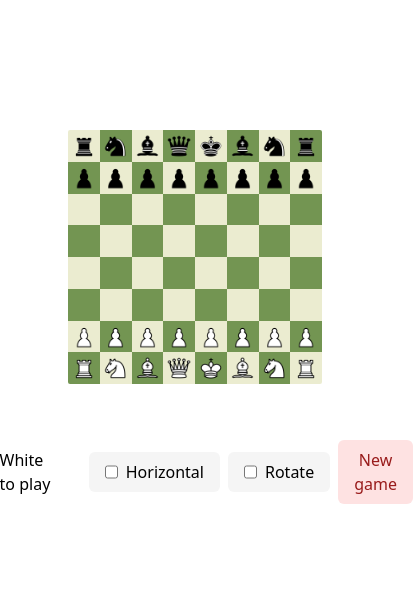
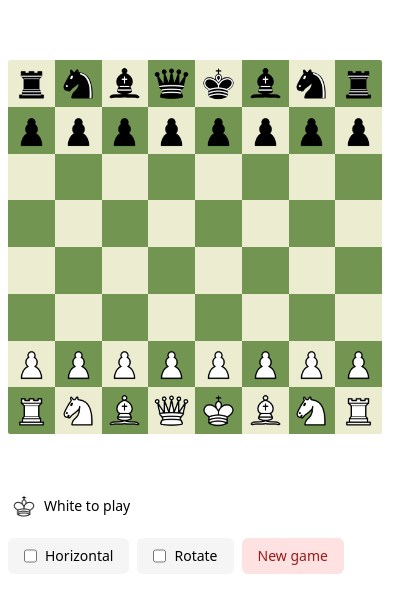
Before and after one commit to arthaud-proust/dev.arthaud.chess, a Vue app: page / in a window 390 px wide. Shown: the part 105-718 px from the top of the page, 413 px wide, since content can reach past the window. Built offline with nearby package versions, Linux system fonts and the light colour scheme.

Commit message:
📱 Responsive

```diff
--- a/src/App.vue
+++ b/src/App.vue
@@ -1,9 +1,8 @@
 <template>
   <div class="w-full h-dvh flex items-center justify-center">
-    <div :style="{height: '100vmin', width: '100vmin'}" class="mx-auto flex flex-col items-center justify-center p-2 md:p-4 lg:p-8">
-      <div class="w-fit h-full flex flex-col items-center gap-4 justify-center">
+    <div class="w-full max-w-3xl p-2 md:p-4 lg:p-8 h-full flex flex-col items-center gap-4 justify-center">
       <Board
-          class="flex-1 aspect-square"
+        class="aspect-square w-full"
         :snapshot="game.snapshot"
         :activePosition="moveHandler.origin"
         :horizontal="horizontal"
@@ -13,7 +12,7 @@
 
       <div class="w-full flex gap-8 justify-between h-6">
         <div class="flex items-center">
-            <span v-if="game.blackPoints" class="mr-2 font-bold text-sm">+{{ game.blackPoints }}</span>
+          <span v-if="game.blackPoints" class="mr-2 text-sm text-neutral-500 font-medium">+{{ game.blackPoints }}</span>
           <BoardPiece
             v-for="piece in game.eatenBlackPieces" :piece="piece"
             class="h-full -mr-2"
@@ -27,11 +26,11 @@
               class="h-full -ml-2"
             />
           </div>
-            <span v-if="game.whitePoints" class="ml-2 font-bold text-sm">+{{ game.whitePoints }}</span>
+          <span v-if="game.whitePoints" class="ml-2 text-sm text-neutral-500 font-medium">+{{ game.whitePoints }}</span>
         </div>
       </div>
 
-        <div class="flex gap-8 items-center select-none">
+      <div class="flex max-md:text-sm flex-wrap gap-x-8 gap-y-4 items-center select-none">
         <div class="flex items-center gap-1">
           <template v-if="game.snapshot.currentPlayer === WHITE">
             <BoardPiece :piece="WK" class="w-8" />
@@ -76,7 +75,6 @@
     <BoardStalemateModal
       :is-open="isStalemateModalOpened"
     />
-    </div>
   </div>
 </template>
 <script setup lang="ts">
```
Lines whose indentation alone changed are shown as unchanged.
